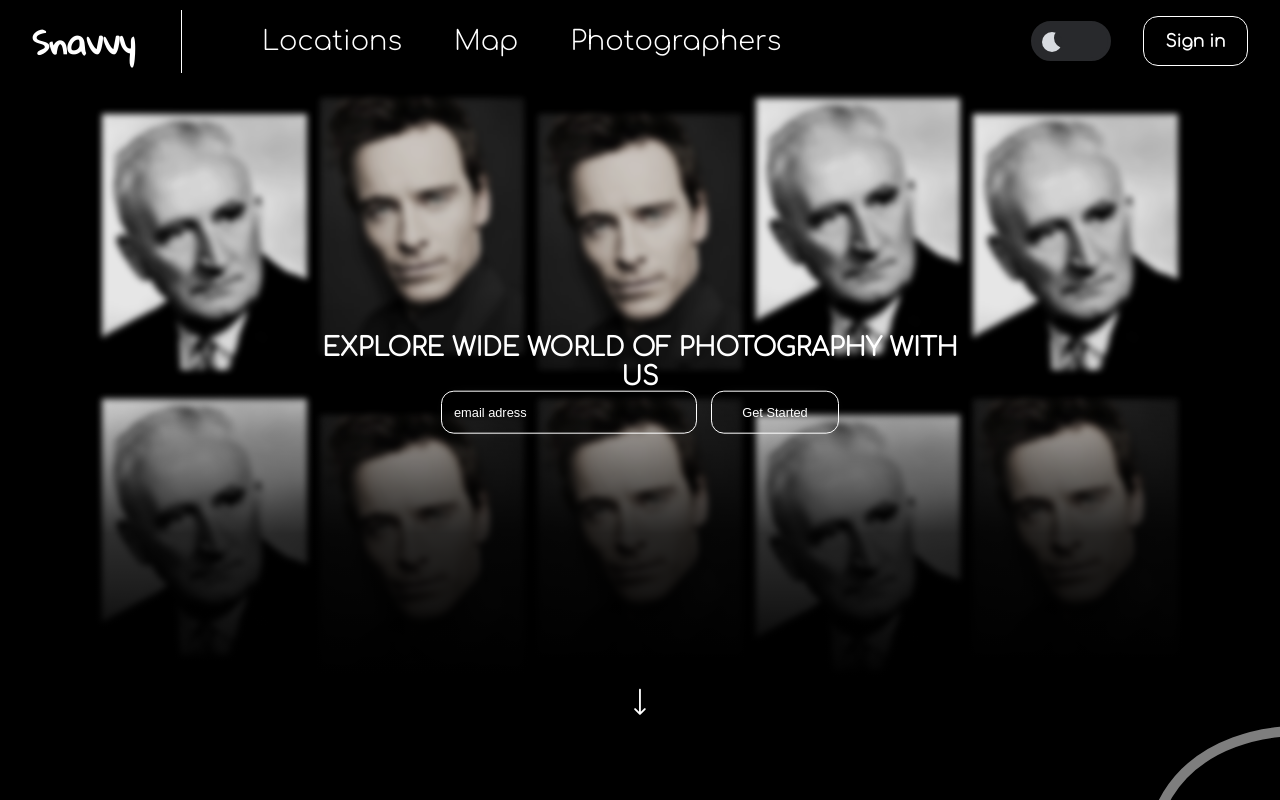
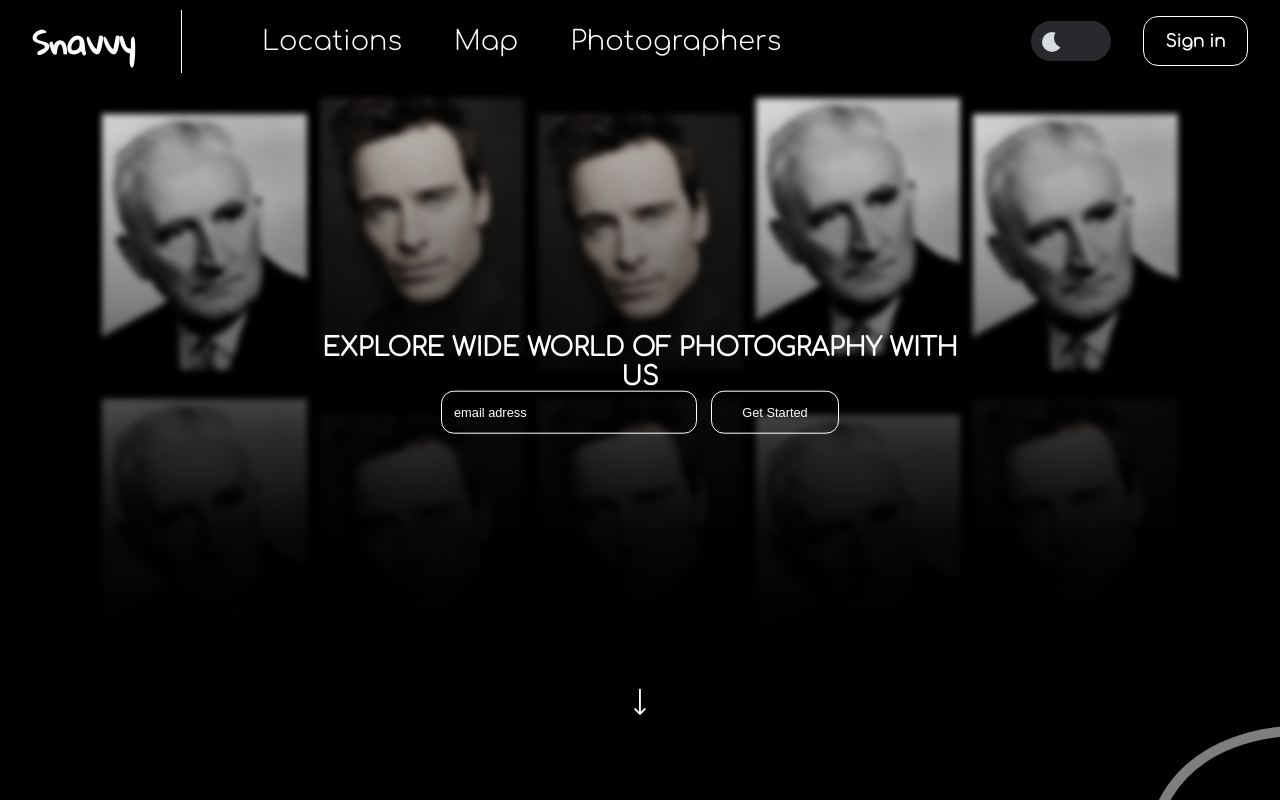
Before and after one commit to deltaonlyone/2V2K, a React (Create React App) app: page / in a window 1280 px wide. Shown: the top 800 px of the page. Built offline with nearby package versions, Linux system fonts and the light colour scheme.

Commit message:
merged all changes bugs fixed

```diff
--- a/src/ProjectElements/DarkTheme.module.css
+++ b/src/ProjectElements/DarkTheme.module.css
@@ -142,6 +142,11 @@
     border-color: white;
 }
 
+/*-----------------------*/
+
+.photoSetColor{
+    background: linear-gradient(to bottom, rgba(0,0,0,0), rgba(0,0,0,0.6),rgba(0,0,0,1));
+}
 
 /*----------------------*/
 
--- a/src/ProjectElements/PhotoSet/PhotoSet.js
+++ b/src/ProjectElements/PhotoSet/PhotoSet.js
@@ -20,6 +20,7 @@ export function PhotoSet(props) {
                 </div>
             </div>
 
+            <div className={`${styles['photoSet']} ${currentTheme.photoSetColor}`}>
                 <div className={styles['photoSetTop']}>
                     <img className = {styles['photoTop1']} src={randomPhoto1} alt="" />
                     <img className = {styles['photoTop2']} src={randomPhoto2} alt="" />
@@ -35,11 +36,7 @@ export function PhotoSet(props) {
                     <img className = {styles['photoDown2']} src={randomPhoto1} alt="" />
                     <img className = {styles['photoDown1']} src={randomPhoto2} alt="" />
                 </div>
-
-
-
-
-
+            </div>
 
 
 
--- a/src/ProjectElements/PhotoSet/PhotoSetStyles.module.css
+++ b/src/ProjectElements/PhotoSet/PhotoSetStyles.module.css
@@ -115,11 +115,14 @@
 
 
 
+.photoSet{
+    height:100%;
+    width:100%;
+    display: flex;
+    justify-content: center;
+    flex-direction: column;
+}
 
-
-.photoSet{
-    background: linear-gradient(to bottom, rgba(0,0,0,0), rgba(0,0,0,0.6),rgba(0,0,0,1));
-}
 .photoSetTop{
     height:50%;
     width:100%;
--- a/src/ProjectElements/WhiteTheme.module.css
+++ b/src/ProjectElements/WhiteTheme.module.css
@@ -148,6 +148,12 @@
     border-color: black;
 }
 
+/*-----------------------*/
+
+.photoSetColor{
+    background: linear-gradient(to bottom, rgba(255,255,255,0), rgba(255,255,255,0.6),rgba(255,255,255,1));
+}
+
 
 /*----------------------*/
 
```
Lines whose indentation alone changed are shown as unchanged.
